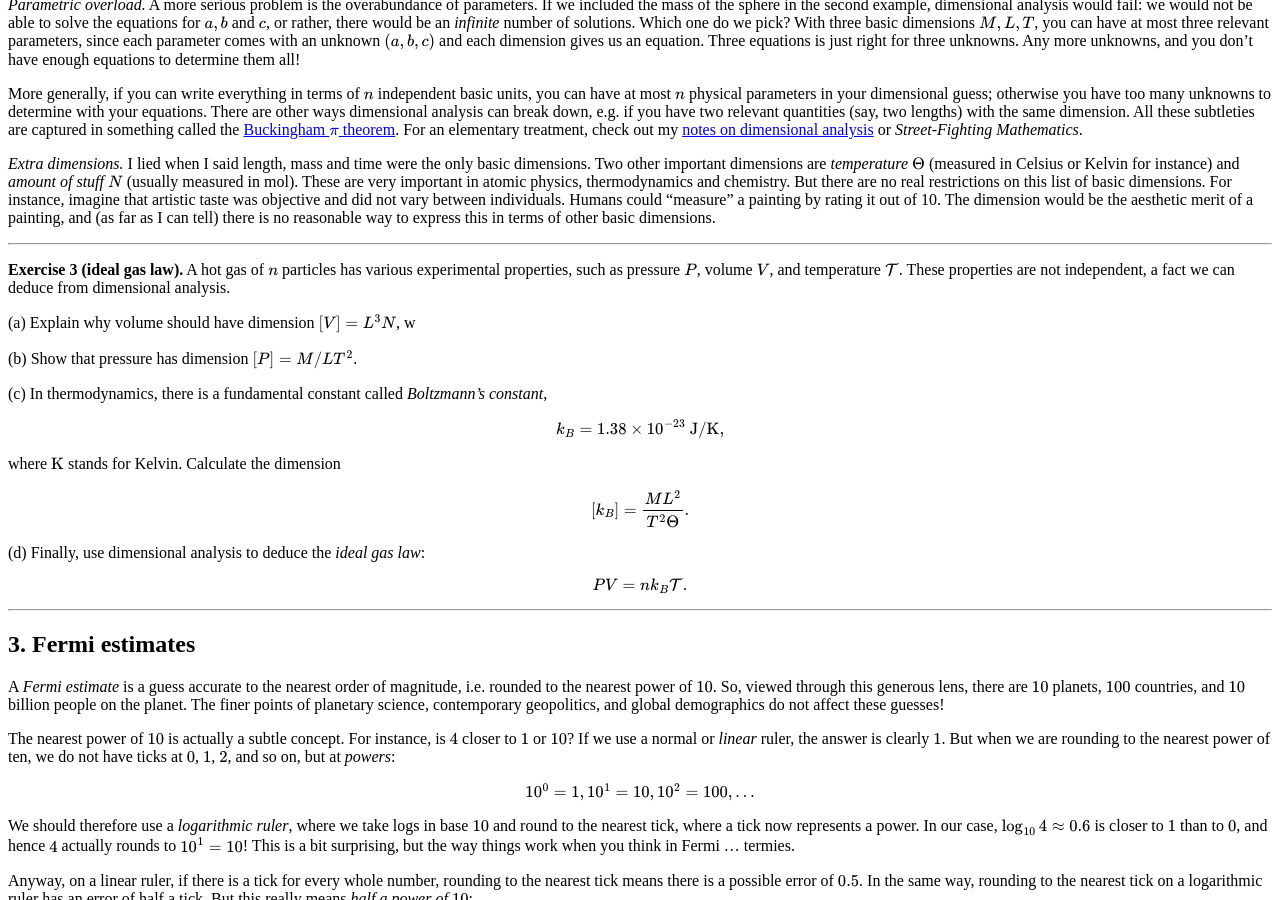
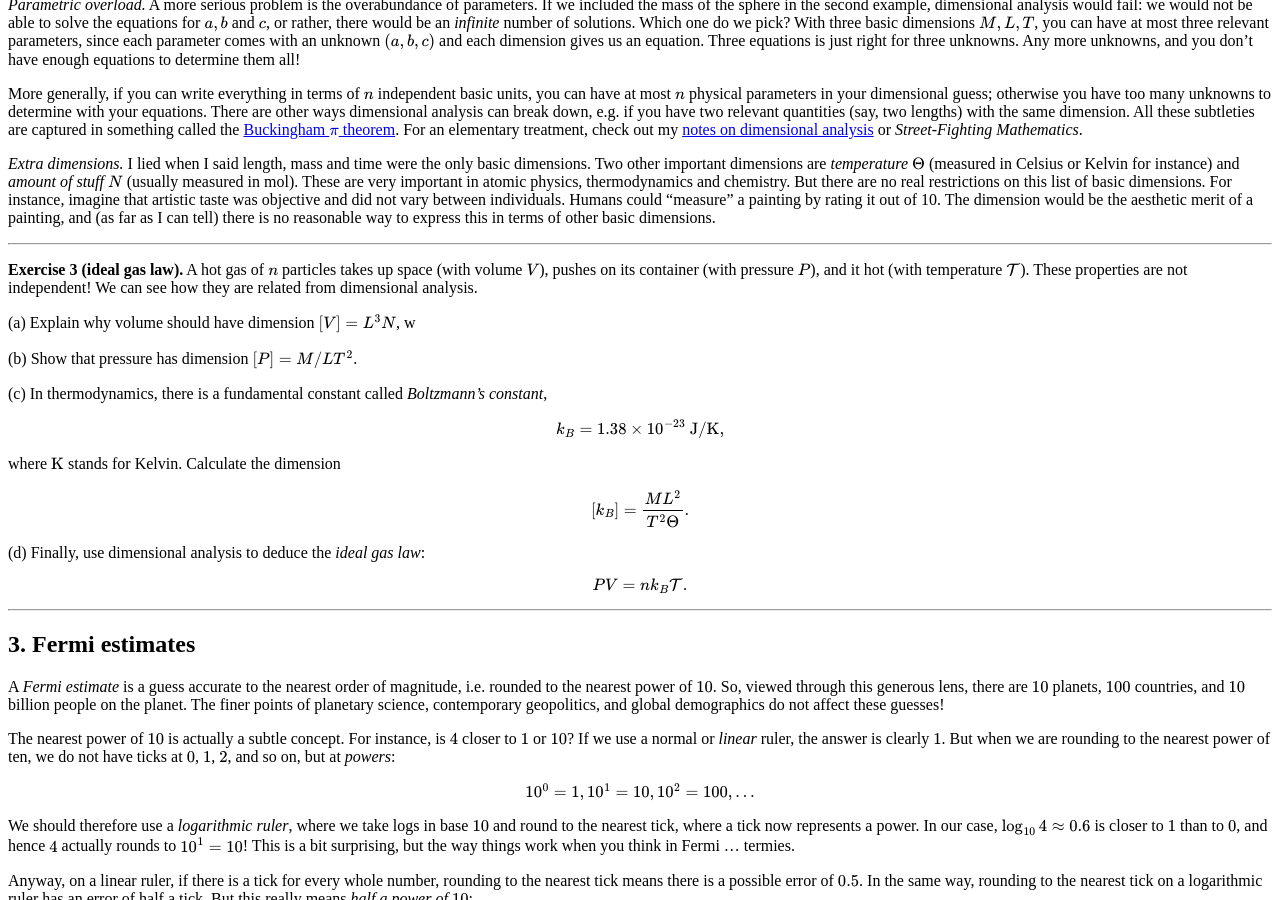
Before and after one commit to hapax/hapax.github.io, a Jekyll site: the page built from assets/simple-physics.md, in a window 1280 px wide and 900 px high, scrolled down 4306 px. Built offline with Jekyll 4.4.1, drawn with Linux system fonts in a browser that asks for light colours; our own code applies the rules of GitHub Pages for plain Markdown files; formulas are drawn with MathJax 3; a script that is not in the unit is left out.

Commit message:
Update simple-physics.md

```diff
--- a/assets/simple-physics.md
+++ b/assets/simple-physics.md
@@ -452,11 +452,11 @@ of other basic dimensions.
 
 ---
 
-**Exercise 3 (ideal gas law).** A hot gas of $n$ particles has various
-  experimental properties, such as pressure $P$, volume $V$, and
-  temperature $\mathcal{T}$.
-  These properties are not independent, a fact we can deduce from
-  dimensional analysis.
+**Exercise 3 (ideal gas law).** A hot gas of $n$ particles takes up
+  space (with volume $V$), pushes on its container (with pressure
+  $P$), and it hot (with temperature $\mathcal{T}$).
+  These properties are not independent!
+  We can see how they are related from dimensional analysis.
 
 (a) Explain why volume should have dimension $[V] = L^3N$, w
 
```
